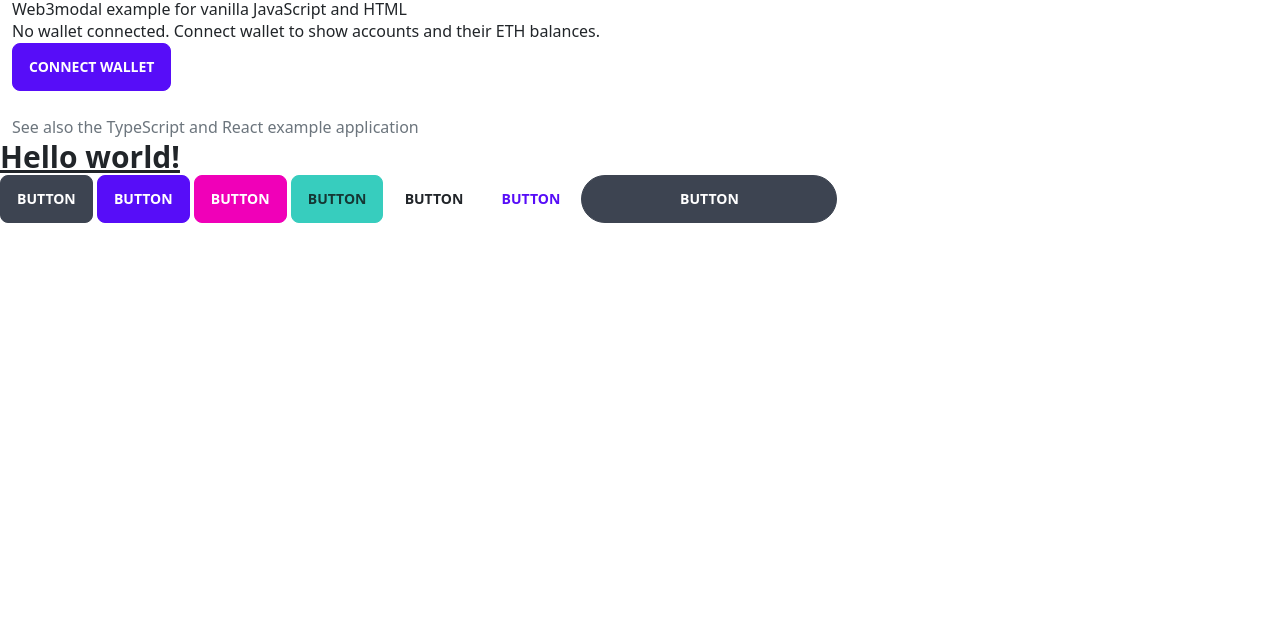
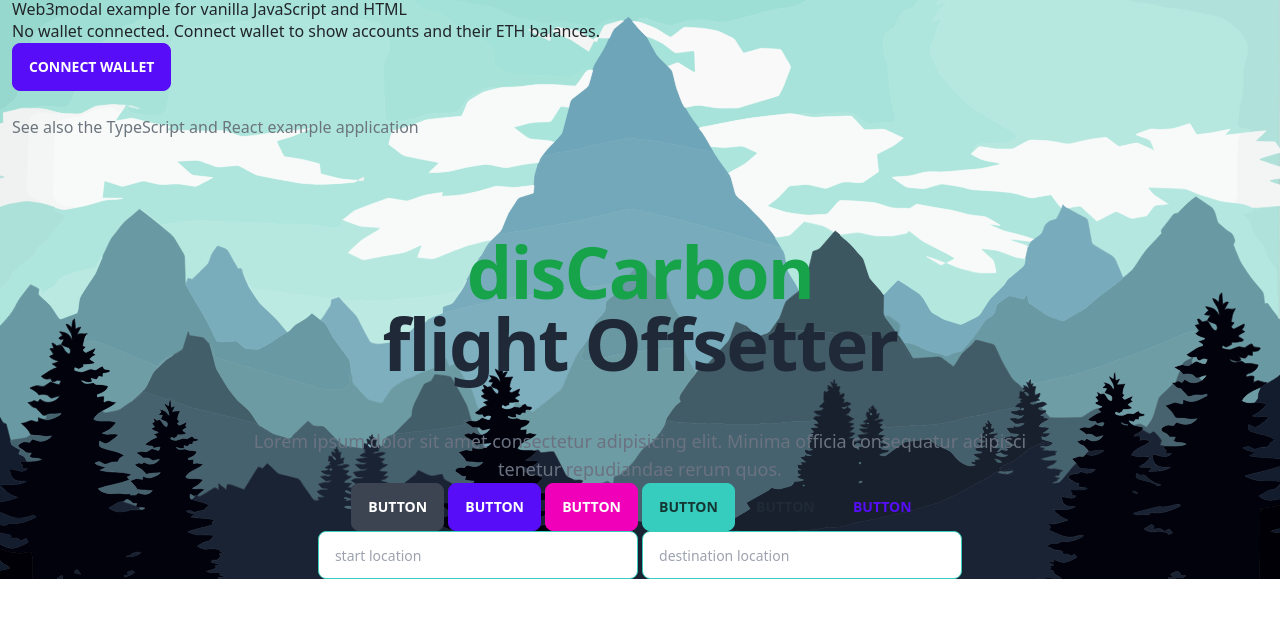
Before and after one commit to discarbon/discarbon-website-flight, a website: page index.html in a window 1280 px wide. Drawn offline with nearby package versions, Linux system fonts and the light colour scheme; a script that the page names is missing.

Commit message:
Added a background image to test

```diff
--- a/index.html
+++ b/index.html
@@ -1,4 +1,5 @@
-<html>
+<!DOCTYPE html>
+<html lang="en">
   <head>
     <title>Web3modal example written in vanilla JavaScript and HTML</title>
 
@@ -8,7 +9,7 @@
     <link rel="stylesheet" href="https://cdn.jsdelivr.net/npm/bootstrap@5.1.3/dist/css/bootstrap.min.css">
     <link href="/css/output.css" rel="stylesheet">
   </head>
-  <body>
+  <body class="bg-no-repeat bg-cover bg-top bg-footer-texture">
     <!-- Construct a Bootstrap layout -->
     <div class="container">
       <div class="row">
@@ -84,26 +85,40 @@
       </div>
     </div>
 
-    <h1 class="text-3xl font-bold underline">
-      Hello world!
-    </h1>
+    <div class="container my-24 px-6 mx-auto bg-[url('/images/1536016414.svg)]">
 
+      <!-- Section: Design Block -->
+      <section class="mb-32 text-gray-800 text-center">
+
+        <div class="flex justify-center">
+          <div class="max-w-[800px]">
+            <h2 class="text-5xl md:text-6xl xl:text-7xl font-bold tracking-tight mb-12">
+              <span class="text-green-600">disCarbon</span> </br>
+              <span>flight Offsetter</span>
+            </h2>
+            <p class="text-gray-500 text-lg">
+              Lorem ipsum dolor sit amet consectetur adipisicing elit. Minima officia consequatur
+              adipisci tenetur repudiandae rerum quos.
+            </p>
+            <p>
             <button class="btn">Button</button>
             <button class="btn btn-primary">Button</button>
             <button class="btn btn-secondary">Button</button>
             <button class="btn btn-accent">Button</button>
             <button class="btn btn-ghost">Button</button>
             <button class="btn btn-link">Button</button>
+            </p>
 
-<button class="btn w-64 rounded-full">Button</button>
-    <!-- We use simple <template> templating for the example -->
-    <div id="templates" style="display: none">
-      <template id="template-balance">
-        <tr>
-          <th class="address"></th>
-          <td class="balance"></td>
-        </tr>
-      </template>
+            <input type="text" placeholder="start location" class="input input-bordered input-accent w-full max-w-xs" />
+            <input type="text" placeholder="destination location" class="input input-bordered input-accent w-full max-w-xs" />
+
+          </div>
+
+        </div>
+
+      </section>
+      <!-- Section: Design Block -->
+
     </div>
 
     <!--
--- a/tailwind.config.js
+++ b/tailwind.config.js
@@ -1,7 +1,12 @@
 module.exports = {
   content: ["*.{html,js}"],
   theme: {
-    extend: {},
+    extend: {
+      backgroundImage: {
+        'hero-pattern': "url('/images/1536016414.svg')",
+        'footer-texture': "url('/images/1536016414.svg')",
+      }
+    }
   },
   plugins: [require("daisyui")],
 
```
Also changed, not shown: css/output.css, images/1536016414.svg (added). Lines whose indentation alone changed are shown as unchanged.
